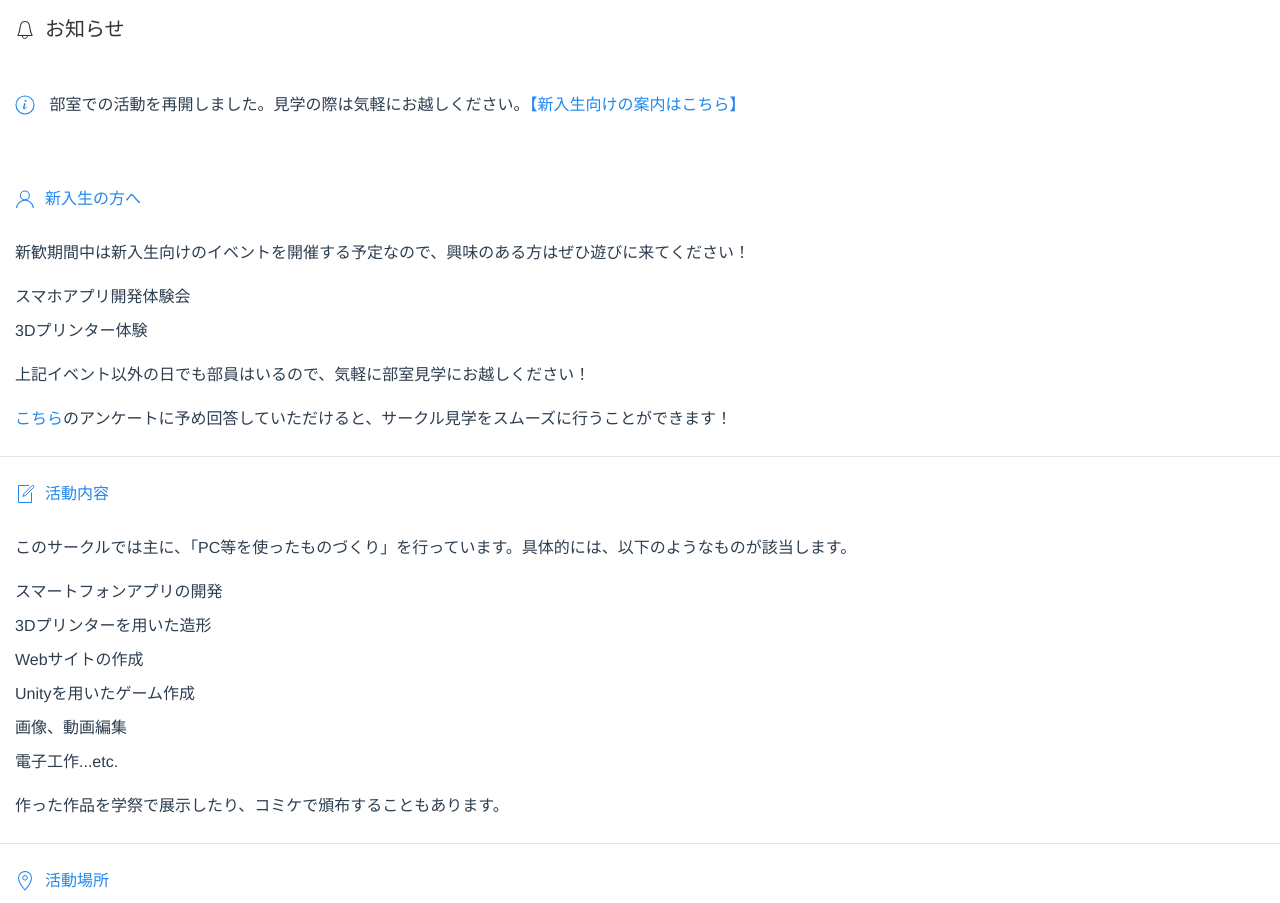
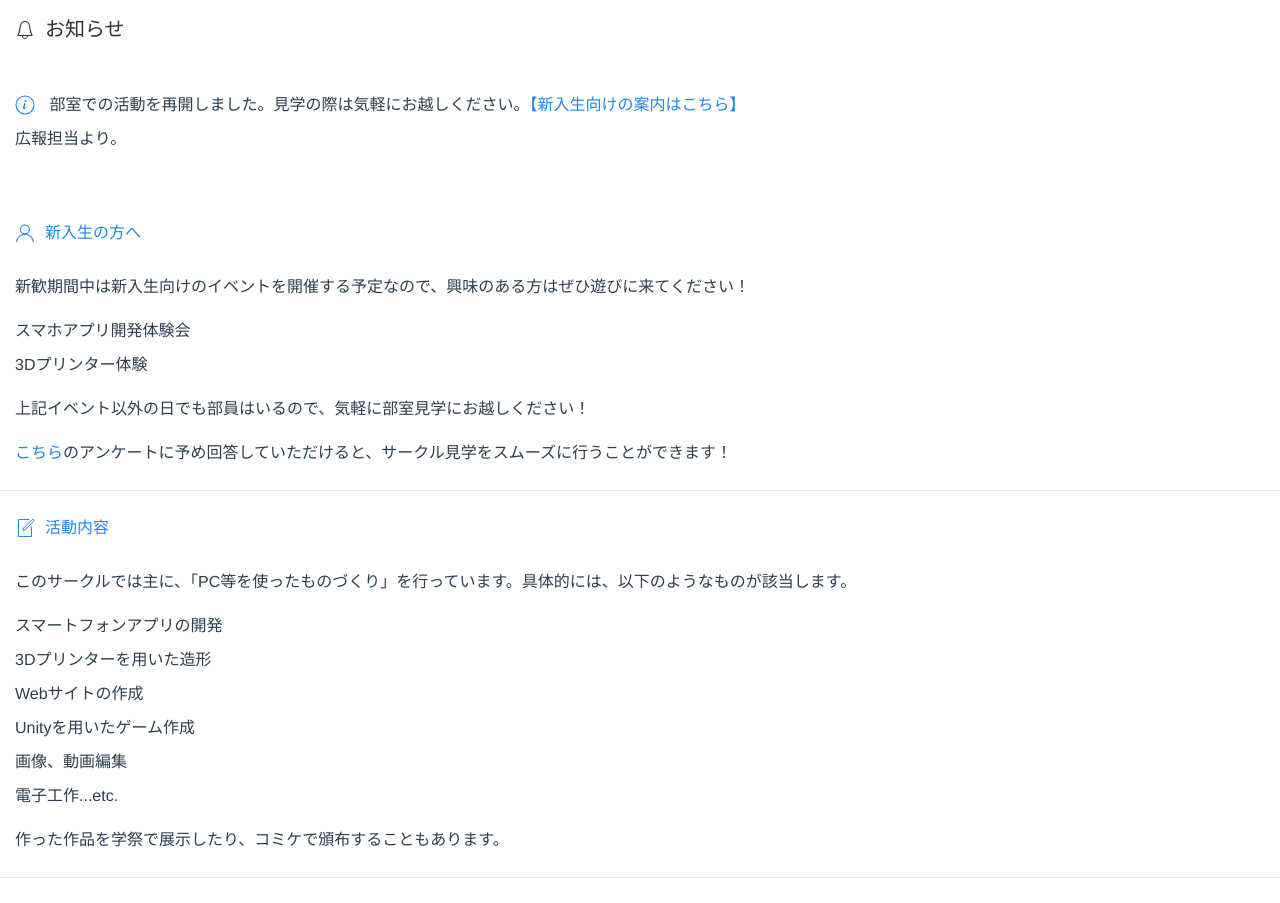
Before and after one commit to oucrc-org/web, a Vue app: page / in a window 1280 px wide. Shown: the part 780-1683 px from the top of the page. Built offline with nearby package versions, Linux system fonts and the light colour scheme; no server answers.

Commit message:
広報担当の記載を追加しました．

```diff
--- a/src/components/Notice.vue
+++ b/src/components/Notice.vue
@@ -16,6 +16,9 @@
                     <span uk-icon="info" class="uk-text-primary uk-margin-small-right"></span>
                     部室での活動を再開しました。見学の際は気軽にお越しください。<a href="https://hackmd.io/@leN8onDkQoKpjiihHJ5eAA/H1Mpzl3YU">【新入生向けの案内はこちら】</a>
                 </li>
+                <li>
+                    広報担当より。
+                </li>
             </ul>
         </div>
     </div>
```
